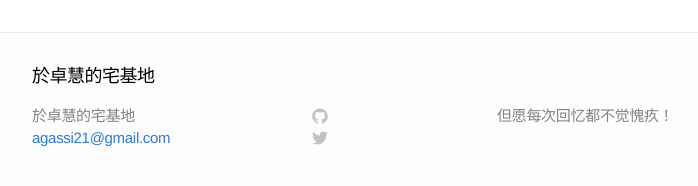
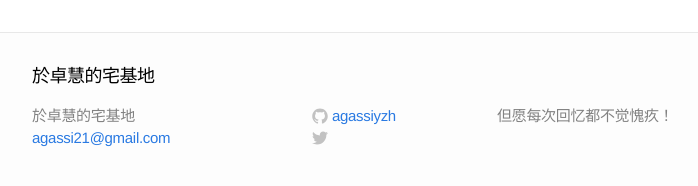
Before and after one commit to agassiyzh/agassiyzh.github.io-backup, a Jekyll site: the page built from index.html, in a window 1280 px wide and 900 px high, scrolled down 1605 px. Shown: the part 705-891 px from the top of the window, without its empty margins (208-906 px from the left). Built offline with Jekyll 4.4.1, drawn with Linux system fonts in a browser that asks for light colours.

Commit message:
username in config yml

```diff
--- a/_config.yml
+++ b/_config.yml
@@ -4,7 +4,8 @@ email: agassi21@gmail.com
 description: "但愿每次回忆都不觉愧疚！"
 baseurl: ""
 url: "http://blog.yuzhuohui.info"
-username: agassi_yzh
+twitteru_sername: agassi_yzh
+github_username: agassiyzh
 
 limit_posts: 5
 # Build settings
```
